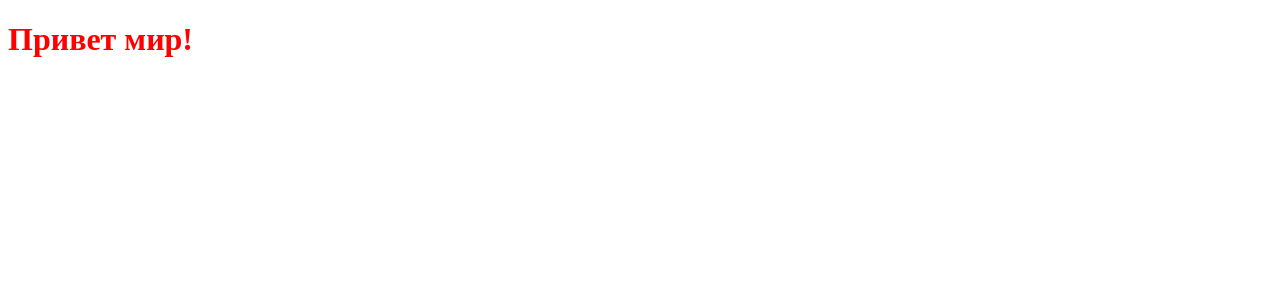
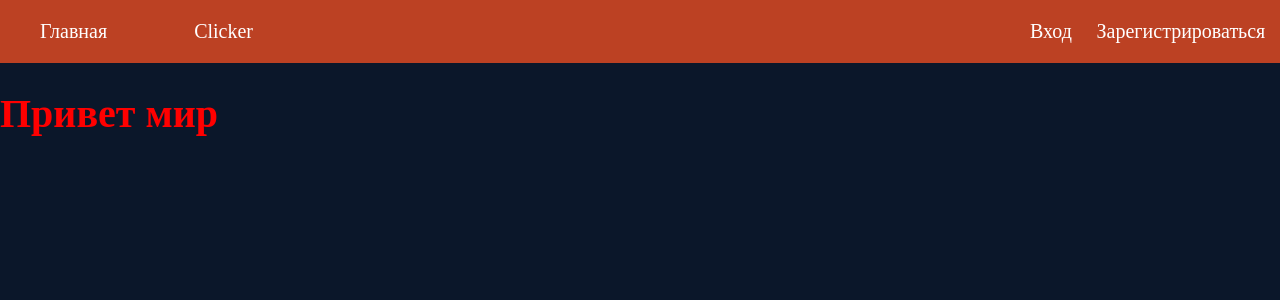
Before and after one commit to RustamMullayanov/myDjangoClicker, a Django app: page / in a window 1280 px wide. Shown: the top 300 px of the page. Run offline with Django 3.2, Linux system fonts and the light colour scheme.

Commit message:
создание шаблона для страниц. стилизация шапки сайта. создание страниц login и register

```diff
--- a/clicker/templates/clicker/base.html
+++ b/clicker/templates/clicker/base.html
@@ -3,10 +3,32 @@
 <html lang="ru">
 <head>
     <meta charset="UTF-8">
-    <title>clicker</title>
-     <link rel="stylesheet" href="{% static 'css/clicker/style.css'%}" type="text/css">
+    <title>{% block title%}{% endblock %}</title>
+    <link rel="stylesheet" href="{% static 'css/clicker/style.css'%}" type="text/css">
 </head>
 <body>
-    <h1>Привет мир!</h1>
+    <header class="head">
+        <nav class="main-nav">
+    		<div class="container">
+                <ul class="menu">
+                    <li class="home">
+                        <a class="" href="{% url 'home' %}">Главная</a>
+                    </li>
+                    <li class="clicker">
+                        <a class="" href="#services">Clicker</a>
+                    </li>
+                </ul>
+                <ul class="auth">
+                    <li class="login">
+                        <a class="" href="{% url 'login' %}">Вход</a>
+                    </li>
+                    <li class="register">
+                        <a class="" href="{% url 'register' %}">Зарегистрироваться</a>
+                    </li>
+                </ul>
+		    </div>
+        </nav>
+    </header>
+    {% block content%}{% endblock %}
 </body>
 </html>
--- /dev/null
+++ b/clicker/templates/clicker/home.html
@@ -0,0 +1,9 @@
+{% extends 'clicker/base.html' %}
+
+{% block title%}
+Главная страница
+{% endblock %}
+
+{% block content %}
+    <h1>Привет мир</h1>
+{% endblock %}
--- a/clicker/urls.py
+++ b/clicker/urls.py
@@ -3,4 +3,6 @@ from .views import *
 
 urlpatterns = [
     path('', home, name='home'),
+    path('login', login, name='login'),
+    path('register', register, name='register')
 ]
--- a/clicker/views.py
+++ b/clicker/views.py
@@ -2,4 +2,12 @@ from django.shortcuts import render
 
 
 def home(request):
-    return render(request, 'clicker/base.html')
+    return render(request, 'clicker/home.html')
+
+
+def login(request):
+    return render(request, 'clicker/login.html')
+
+
+def register(request):
+    return render(request, 'clicker/register.html')
--- a/static/css/clicker/style.css
+++ b/static/css/clicker/style.css
@@ -1,3 +1,54 @@
 h1 {
     color: red;
 }
+
+body{
+    background-color: #0b172a;
+    font-size: 20px;
+    margin: 0;
+    padding: 0;
+}
+
+ul {
+    list-style: none;
+}
+
+a {
+    text-decoration: none;
+    color: white;
+}
+
+.head .container{
+    display: flex;
+    justify-content: space-between;
+    background-color: #bc4123;
+}
+
+.menu{
+    width: 300px;
+    display: grid;
+    grid-template-areas: "home clicker";
+}
+
+.menu .home {
+    grid-area: home;
+}
+
+.menu .clicker {
+    grid-area: clicker;
+}
+
+.auth {
+    width: 250px;
+    display: grid;
+    grid-template-areas: "login register";
+}
+
+.auth .login {
+    grid-area: login;
+    margin-right: 10px;
+}
+
+.auth .register {
+    grid-area: register;
+}
```
Also changed, not shown: clicker/templates/clicker/login.html (added, +9 -0 lines), clicker/templates/clicker/register.html (added, +9 -0 lines).
